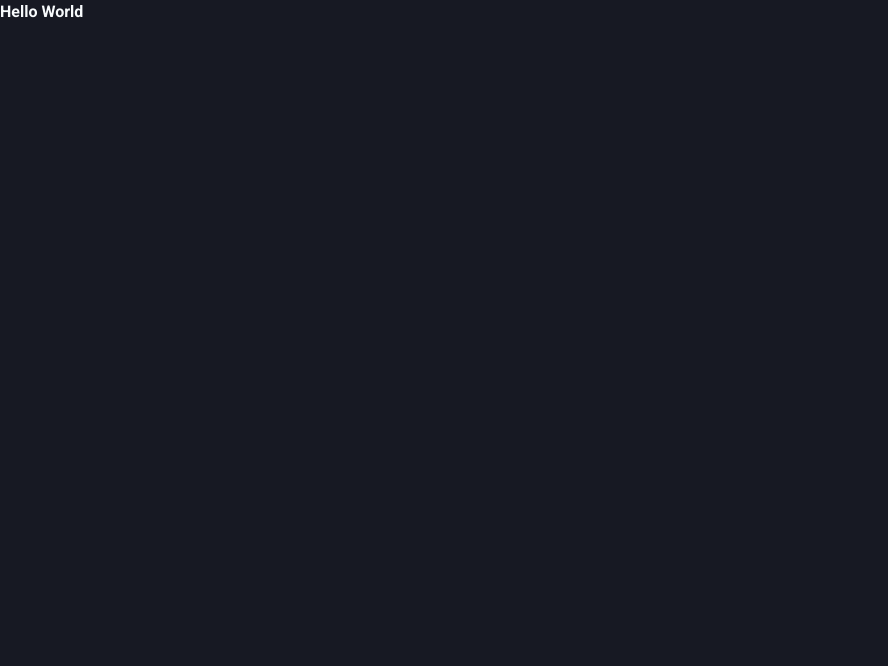
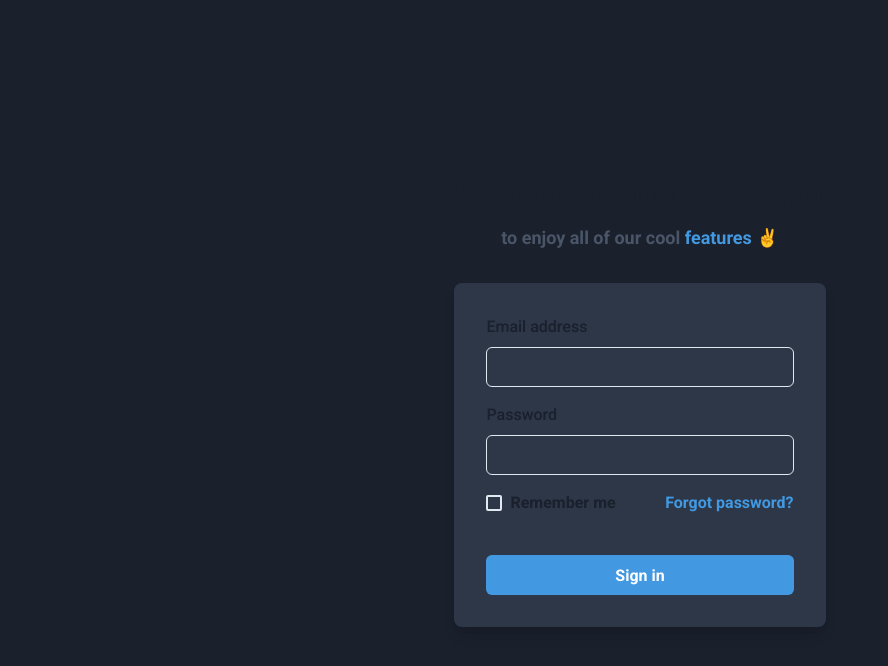
Before and after one commit to ndelanhese/app_next_auth_with_jwt, a Next.js app: page / in a window 1280 px wide. Shown: the top 666 px of the page, without its empty margins (0-888 px from the left). Built offline with nearby package versions, Linux system fonts and the light colour scheme.

Commit message:
feat(login): implement the login on the system
implement the login and dashboard with navbar on the system

```diff
--- a/package.json
+++ b/package.json
@@ -29,6 +29,7 @@
   },
   "dependencies": {
     "@chakra-ui/core": "^0.8.0",
+    "@chakra-ui/icons": "^2.0.9",
     "@chakra-ui/react": "^2.3.1",
     "@commitlint/cli": "^17.0.3",
     "@commitlint/config-conventional": "^17.0.3",
--- /dev/null
+++ b/src/features/Dashboard/Dashboard.tsx
@@ -0,0 +1,3 @@
+import { NavBar } from '../NavBar/NavBar';
+
+export const Dashboard = () => <NavBar />;
--- a/src/pages/_document.tsx
+++ b/src/pages/_document.tsx
@@ -1,4 +1,7 @@
+import { ColorModeScript } from '@chakra-ui/react';
 import Document, { Html, Head, Main, NextScript } from 'next/document';
+
+import { theme } from '../styles/theme';
 
 export default class MyDocument extends Document {
   render() {
@@ -12,6 +15,7 @@ export default class MyDocument extends Document {
             rel="stylesheet"
           />
         </Head>
+        <ColorModeScript initialColorMode={theme.config.initialColorMode} />
         <body>
           <Main />
           <NextScript />
--- /dev/null
+++ b/src/pages/dashboard/index.tsx
@@ -0,0 +1,5 @@
+import { Dashboard } from '../../features/Dashboard/Dashboard';
+
+const MyDashboard = () => <Dashboard />;
+
+export default MyDashboard;
--- a/src/pages/index.tsx
+++ b/src/pages/index.tsx
@@ -1,5 +1,61 @@
 import type { NextPage } from 'next';
 
-const Home: NextPage = () => <h1>Hello World</h1>;
+import {
+  Flex,
+  Box,
+  FormControl,
+  FormLabel,
+  Input,
+  Checkbox,
+  Stack,
+  Link,
+  Button,
+  Heading,
+  Text,
+} from '@chakra-ui/react';
+
+const Home: NextPage = () => (
+  <Flex minH="100vh" align="center" justify="center" bg="gray.800">
+    <Stack spacing={8} mx="auto" maxW="lg" py={12} px={6}>
+      <Stack align="center">
+        <Heading fontSize="4xl">Sign in to your account</Heading>
+        <Text fontSize="lg" color="gray.600">
+          to enjoy all of our cool <Link color="blue.400">features</Link> ✌️
+        </Text>
+      </Stack>
+      <Box rounded="lg" bg="gray.700" boxShadow="lg" p={8}>
+        <Stack spacing={4}>
+          <FormControl id="email">
+            <FormLabel>Email address</FormLabel>
+            <Input type="email" />
+          </FormControl>
+          <FormControl id="password">
+            <FormLabel>Password</FormLabel>
+            <Input type="password" />
+          </FormControl>
+          <Stack spacing={10}>
+            <Stack
+              direction={{ base: 'column', sm: 'row' }}
+              align="start"
+              justify="space-between"
+            >
+              <Checkbox>Remember me</Checkbox>
+              <Link color="blue.400">Forgot password?</Link>
+            </Stack>
+            <Button
+              bg="blue.400"
+              color="white"
+              _hover={{
+                bg: 'blue.500',
+              }}
+            >
+              Sign in
+            </Button>
+          </Stack>
+        </Stack>
+      </Box>
+    </Stack>
+  </Flex>
+);
 
 export default Home;
--- a/src/styles/theme.ts
+++ b/src/styles/theme.ts
@@ -4,8 +4,6 @@ export const theme = extendTheme({
   styles: {
     global: {
       body: {
-        bg: 'gray.900',
-        color: 'gray.50',
         fontSize: 'md',
         fontWeight: 'bold',
         WebkitFontSmoothing: 'antialiased',
@@ -17,4 +15,8 @@ export const theme = extendTheme({
     heading: `'Roboto', 'sans-serif'`,
     body: `"Roboto", 'sans-serif'`,
   },
+  config: {
+    initialColorMode: 'light',
+    useSystemColorMode: false,
+  },
 });
```
Also changed, not shown: src/features/NavBar/NavBar.tsx (added, +68 -0 lines), 1 other file (tests, documents, lock files or other folders).
